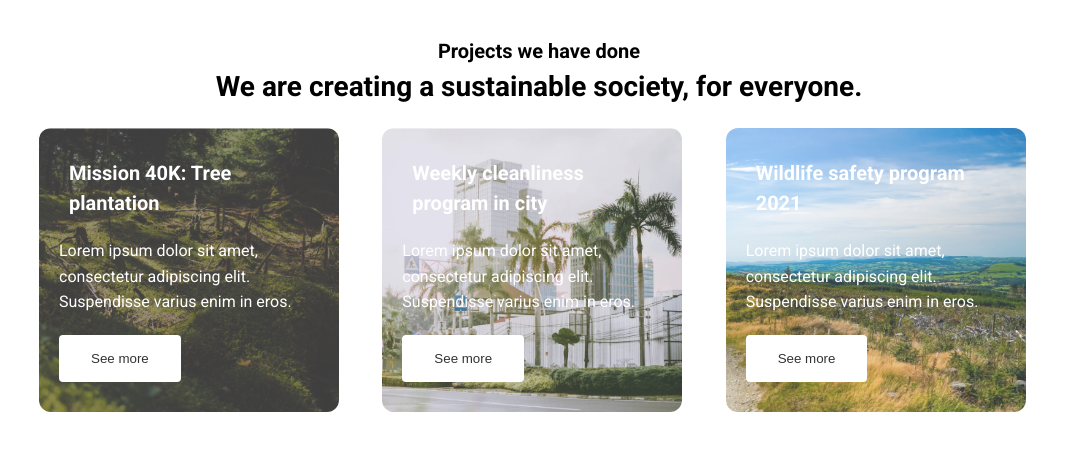
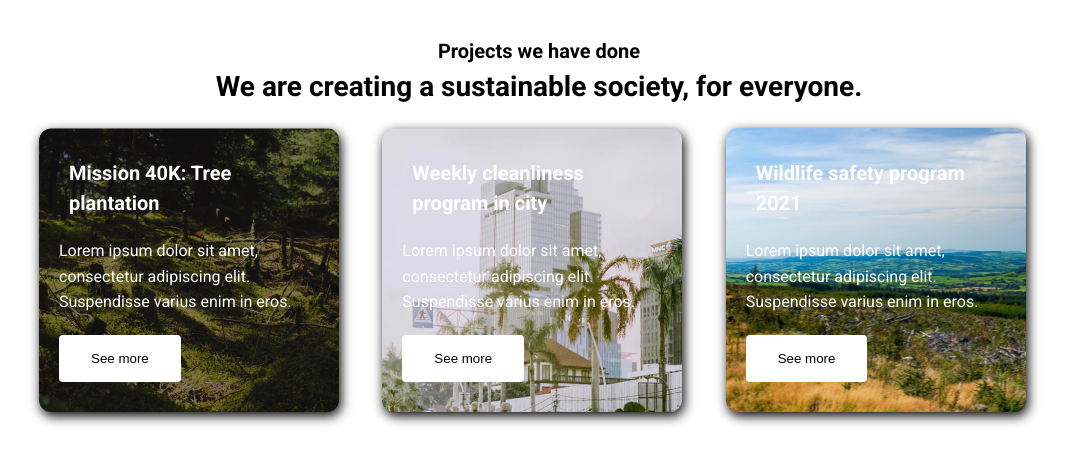
Before and after one commit to BrahimAzzaf/Finsweet, a plain HTML site: page index.html in a window 1280 px wide. Shown: the part 860-1322 px from the top of the page, without its empty margins (101-1171 px from the left). Drawn offline with Linux system fonts and the light colour scheme.

Commit message:
Update style.css

```diff
--- a/style.css
+++ b/style.css
@@ -244,14 +244,14 @@ section{
     padding: 30px 20px;
     width: 300px;
     border-radius: 12px;
-    opacity: 0.8;
+    background-repeat: no-repeat;
+    background-size: cover;
+    filter: drop-shadow(2px 4px 6px black);
 
 }
 
-.project{
-    background: url(/images/Tint.png);
-    background-repeat: no-repeat;
-    background-size: cover;
+.project1{
+    background: url(./images/Tint.png);
 }
 .project h4{
     color: #FFF;
@@ -265,20 +265,16 @@ section{
 
 
 .project2{
-    background:  url(/images/Tint2.png);
-    background-repeat: no-repeat;
-    background-size: cover;
+    background:  url(./images/Tint2.png);
 }
 .project3{
-    background: url(/images/Tint3.png) 50%;
-    background-repeat: no-repeat;
-    background-size: cover;
+    background: url(./images/Tint3.png) 50%;
 }
 
 
 /* CTA */
 .CTA{
-    background: var(--Black)  url(/images/BG.png)  ;
+    background: var(--Black)  url(./images/BG.png)  ;
     background-position: center;
     background-repeat: no-repeat;
     background-size: cover;
```
